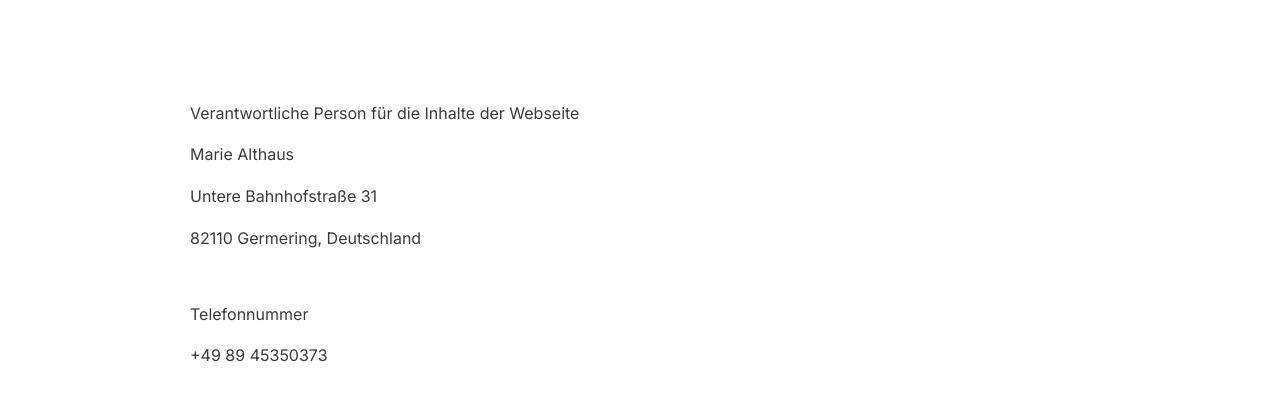
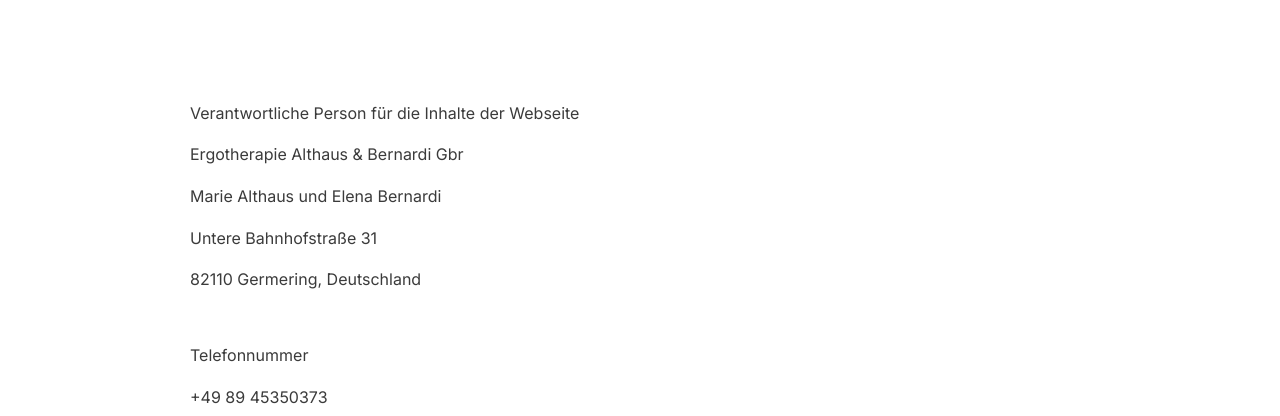
Before and after one commit to jkrumm/ergotherapie-ab, a website built with Parcel: page impressum.html in a window 1280 px wide. Shown: the part 376-792 px from the top of the page. Built offline with nearby package versions, Linux system fonts and the light colour scheme.

Commit message:
adjusted imprint persons

```diff
--- a/impressum.html
+++ b/impressum.html
@@ -54,7 +54,8 @@
       <h1>Impressum</h1>
     </div>
     <p>Verantwortliche Person für die Inhalte der Webseite</p>
-    <p>Marie Althaus</p>
+    <p>Ergotherapie Althaus & Bernardi Gbr</p>
+    <p>Marie Althaus und Elena Bernardi</p>
     <p>Untere Bahnhofstraße 31</p>
     <p>82110 Germering, Deutschland</p>
     <br/>
```
